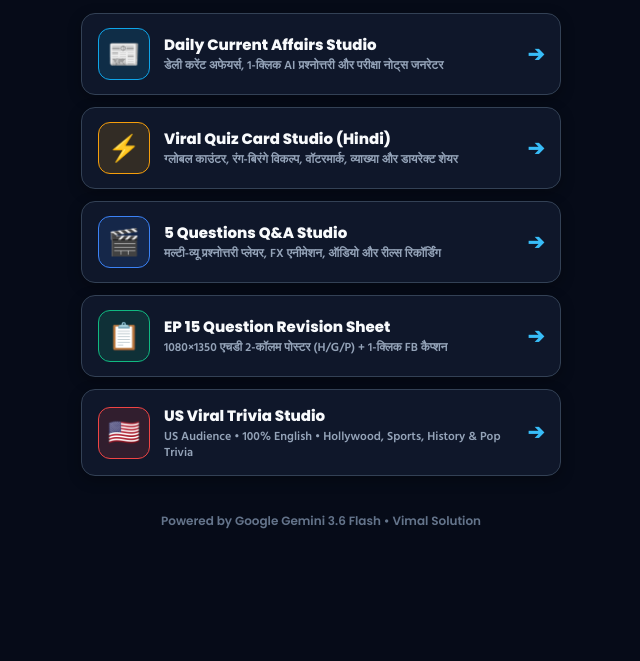
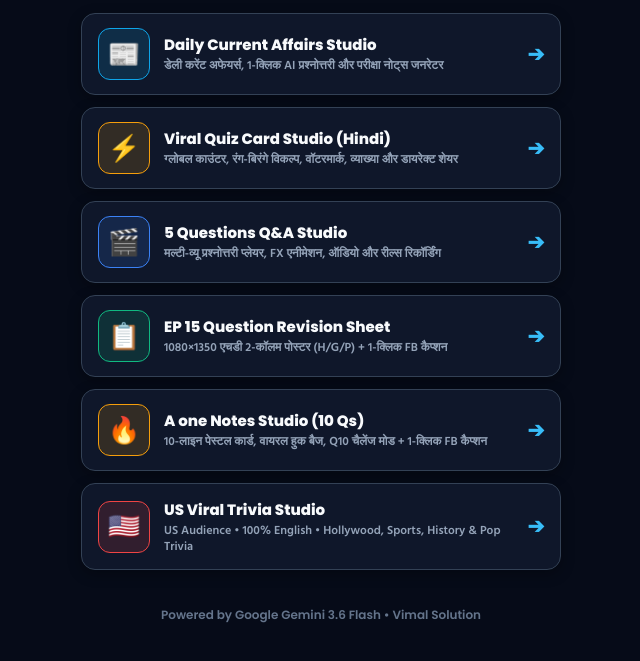
Before and after one commit to vimalep/vimalstudio, a plain HTML site: page index.html in a window 1280 px wide. Shown: the part 115-776 px from the top of the page, without its empty margins (319-959 px from the left). Drawn offline with Linux system fonts and the light colour scheme.

Commit message:
index.html

```diff
--- a/index.html
+++ b/index.html
@@ -127,6 +127,7 @@
         .card-5q .app-icon { background: rgba(59, 130, 246, 0.15); border-color: #3b82f6; }
         .card-20q .app-icon { background: rgba(16, 185, 129, 0.15); border-color: #10b981; }
         .card-us .app-icon { background: rgba(239, 68, 68, 0.15); border-color: #ef4444; }
+        .card-a1 .app-icon { background: rgba(245, 158, 11, 0.15); border-color: #f59e0b; }
 
         /* FOOTER */
         .dash-footer {
@@ -191,7 +192,17 @@
             <div class="arrow-badge">➔</div>
         </a>
 
-        <!-- 5. US VIRAL TRIVIA STUDIO (ENGLISH) -->
+        <!-- 5. A ONE NOTES STUDIO (ENGLISH 10 Qs) -->
+        <a href="A One Notes Studio.html" class="app-card card-a1">
+            <div class="app-icon">🔥</div>
+            <div class="app-info">
+                <div class="app-title">A one Notes Studio (10 Qs)</div>
+                <div class="app-desc">10-लाइन पेस्टल कार्ड, वायरल हुक बैज, Q10 चैलेंज मोड + 1-क्लिक FB कैप्शन</div>
+            </div>
+            <div class="arrow-badge">➔</div>
+        </a>
+
+        <!-- 6. US VIRAL TRIVIA STUDIO (ENGLISH) -->
         <a href="US Quiz Studio.html" class="app-card card-us">
             <div class="app-icon">🇺🇸</div>
             <div class="app-info">
```
